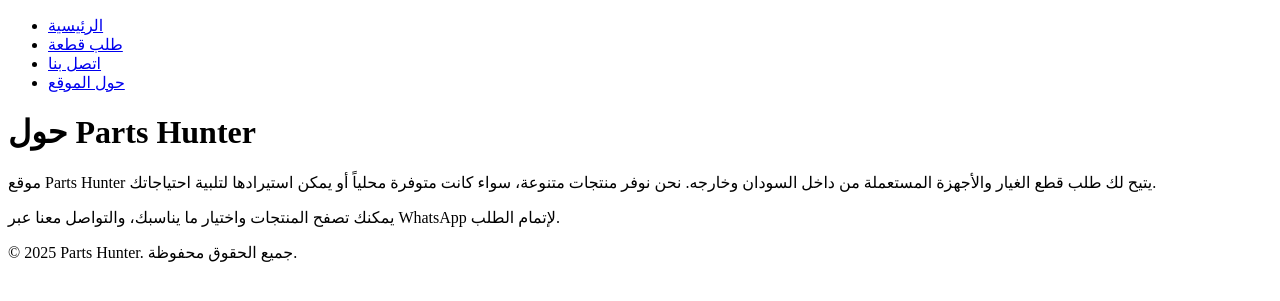
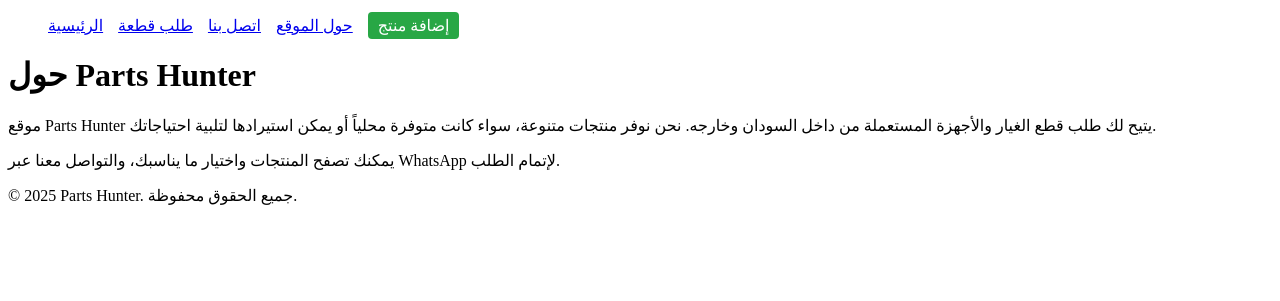
Before and after one commit to Aljaili-Elsmani/Parts-hunter, a Flask app: page /about in a window 1280 px wide. Shown: the top 301 px of the page. Run offline with Flask 3, Linux system fonts and the light colour scheme.

Commit message:
Add styles and update navigation in base.html

```diff
--- a/app/templates/base.html
+++ b/app/templates/base.html
@@ -5,8 +5,34 @@
     <meta name="viewport" content="width=device-width, initial-scale=1.0">
     <title>{% block title %}Parts Hunter{% endblock %}</title>
     <link rel="stylesheet" href="{{ url_for('static', filename='style.css') }}">
+    <style>
+        nav ul {
+            list-style: none;
+            display: flex;
+            gap: 15px;
+        }
+        nav ul li {
+            display: inline-block;
+        }
+        .btn {
+            padding: 5px 10px;
+            background-color: #28a745;
+            color: white;
+            text-decoration: none;
+            border-radius: 4px;
+        }
+        .btn-danger {
+            background-color: #dc3545;
+        }
+        .product {
+            border: 1px solid #ccc;
+            padding: 10px;
+            margin: 10px 0;
+        }
+    </style>
 </head>
 <body>
+    <!-- رأس الصفحة / القائمة -->
     <header>
         <nav>
             <ul>
@@ -14,14 +40,18 @@
                 <li><a href="{{ url_for('order') }}">طلب قطعة</a></li>
                 <li><a href="{{ url_for('contact') }}">اتصل بنا</a></li>
                 <li><a href="{{ url_for('about') }}">حول الموقع</a></li>
+                <li><a href="{{ url_for('add_product') }}" class="btn">إضافة منتج</a></li>
             </ul>
         </nav>
     </header>
 
+    <!-- محتوى الصفحات -->
     <main>
-        {% block content %}{% endblock %}
+        {% block content %}
+        {% endblock %}
     </main>
 
+    <!-- تذييل الصفحة -->
     <footer>
         <p>&copy; 2025 Parts Hunter. جميع الحقوق محفوظة.</p>
     </footer>
```
